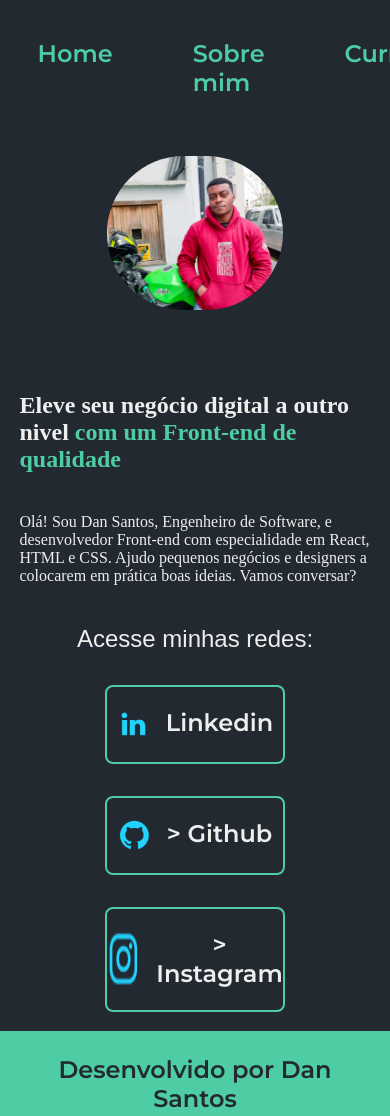
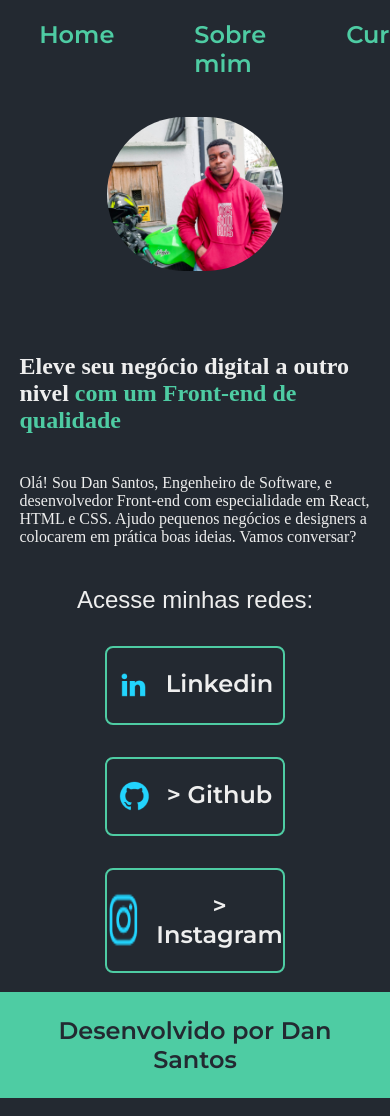
Before and after one commit to EngDanSantos/Apresentacao, a plain HTML site: page index.html in a window 390 px wide. Shown: the top 1116 px of the page. Drawn offline with Linux system fonts and the light colour scheme.

Commit message:
Update css.css

```diff
--- a/style/css.css
+++ b/style/css.css
@@ -140,7 +140,7 @@ body{
 
     }
     .cabecalho{
-        padding: 10%;
+        padding: 05%;
     }
     .cabecalho__menu{
         justify-content: center;
```
